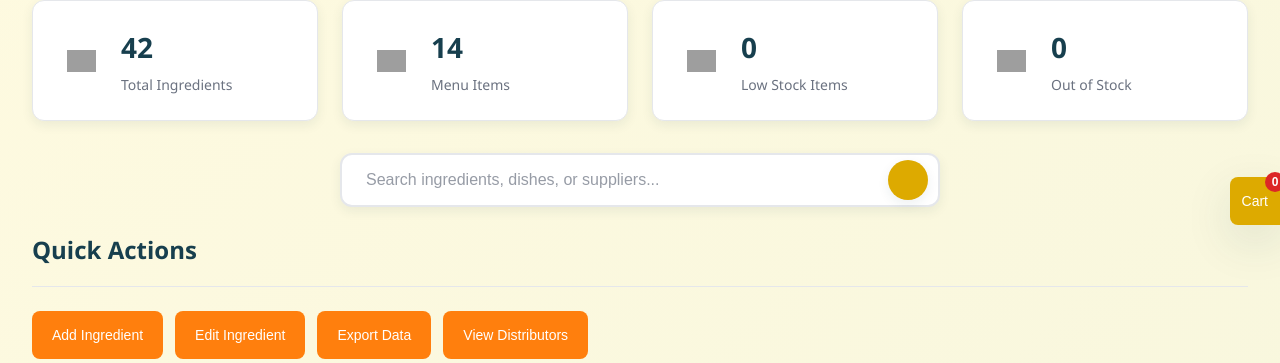
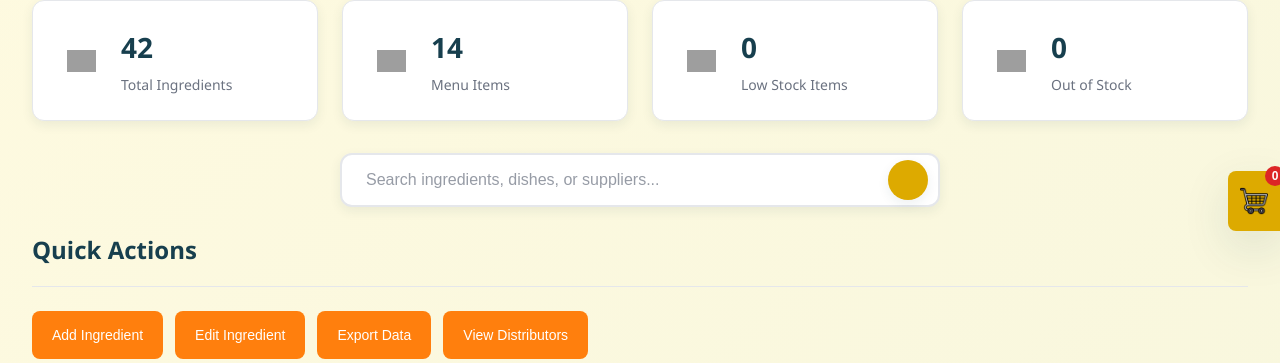
Before and after one commit to Project-FoodWizz/FoodWizzApp, a Flask app: page / in a window 1280 px wide. Shown: the part 199-562 px from the top of the page. Run offline with Flask 3, Linux system fonts and the light colour scheme; data comes from the database, SQL or seed files in the repository; grey boxes are pictures that could not be loaded.

Commit message:
carrito_icon

```diff
--- a/restaurant-inventory-python/restaurant-inventory-python/static/css/dashboard-inventory.css
+++ b/restaurant-inventory-python/restaurant-inventory-python/static/css/dashboard-inventory.css
@@ -150,3 +150,8 @@
     flex: 1; /* Flexible width */
     min-width: 0; /* Allow buttons to shrink */
 }
+
+.cart-icon {
+    width: 28px;
+    height: 28px;
+}
--- a/restaurant-inventory-python/restaurant-inventory-python/templates/index.html
+++ b/restaurant-inventory-python/restaurant-inventory-python/templates/index.html
@@ -112,7 +112,7 @@
 
     <!-- Cart Toggle Button -->
     <button class="cart-toggle" onclick="toggleCart()">
-        Cart
+        <img src="../static/images/Carrito_Icon.png" alt="Carrito" class="cart-icon">
         <span class="cart-badge" id="cart-badge">0</span>
     </button>
 
--- a/restaurant-inventory-python/restaurant-inventory-python/templates/loginRegister.html
+++ b/restaurant-inventory-python/restaurant-inventory-python/templates/loginRegister.html
@@ -103,13 +103,12 @@
                 <div class="overlay-panel overlay-right">
                     <img src="../static/images/IconoNaranja_Transp.png" class="foodwizz-legend" width="250" height="250" style="margin-top: -60px;">
                     <h2 class="foodwizz-legend">
-                        Foodwizz helps you discover, organize, and enjoy your favorite recipes, making your everyday cooking experience easier.
+                        Smart recipe & inventory management.
                     </h2>
                 </div>
             </div>
         </div>
     </div>
 
-<script src="../js/login.js"></script>
 </body>
 </html>
```
Also changed, not shown: restaurant-inventory-python/restaurant-inventory-python/static/images/Carrito_Icon.png (added).
